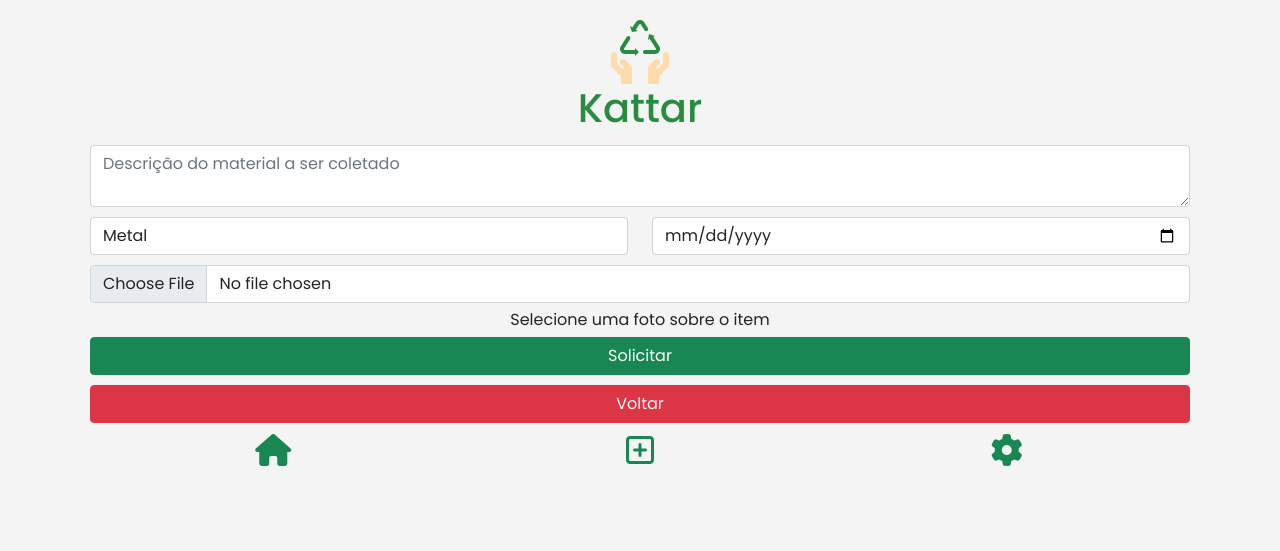
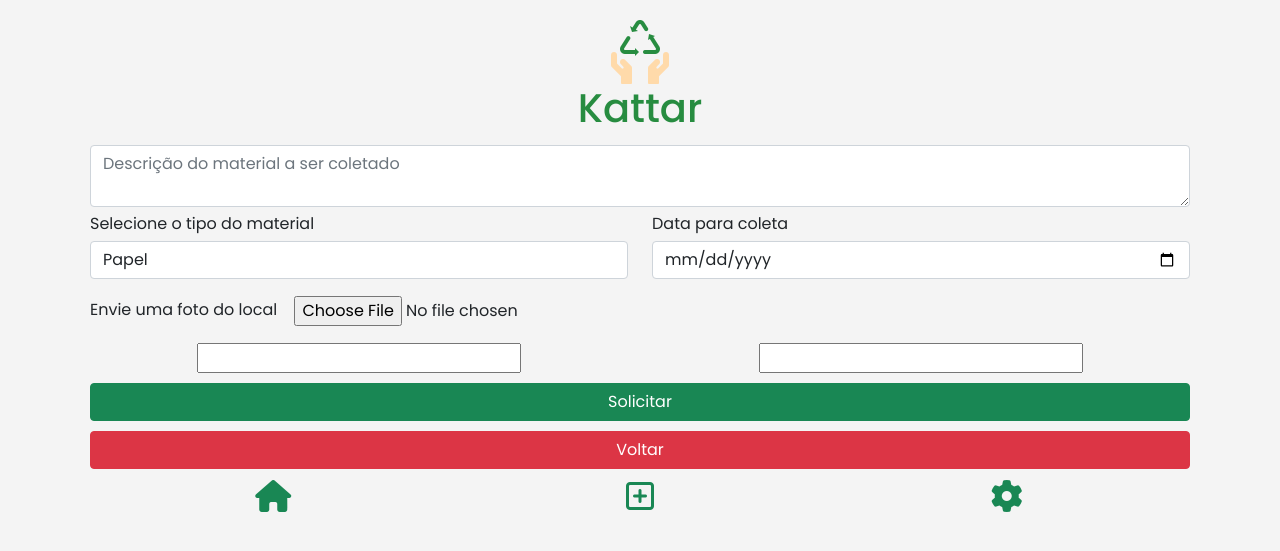
Before and after one commit to regilanmeira/kattar, a PHP site: page /coleta_solicitar.php in a window 1280 px wide. Shown: the top 551 px of the page. Run offline with PHP 8.4, Linux system fonts and the light colour scheme; some libraries are stand-ins or nearby versions.

Commit message:
Página de coleta - latitude e longitude e envio de imagens

```diff
--- a/model/coleta.php
+++ b/model/coleta.php
@@ -1,6 +1,6 @@
 <?php
 
-include "conexao_bd.php";
+include "config_bd.php";
 
 class Coleta
 {
--- a/view/coleta_solicitar.php
+++ b/view/coleta_solicitar.php
@@ -4,10 +4,16 @@
 <head>
     <meta charset="UTF-8">
     <meta name="viewport" content="width=device-width, initial-scale=1.0">
-    <?php require "referencias.php" ?>
+    <?php require "referencias.php";
+    require "config_bd.php";
+    ?>
+
+    <script src="localizacao.js"></script>
 </head>
 
-<body>
+<body onload="getLocation();">
+    <form name="localizacao" method="post" action="../controller/coleta_solicitar_salvar.php" enctype="multipart/form-data">
+
         <div class="container">
 
             <div class="row">
@@ -19,11 +25,11 @@
                     <textarea class="form-control" name="descricao" placeholder="Descrição do material a ser coletado"></textarea>
                 </div>
 
-            <div class="col-md-6">
+                <div class="col-md-6" style="text-align: left;">
+                <label class="label" >Selecione o tipo do material</label>
+                    <select name="selectIdTipoMaterial" class="form-control">
 
-                <select name="materiais" class="form-control">
-                    <option style="background-color: #99AA00" ;>Metal</option>
-                    <option style="background-color: #008855" ;>Papel</option>
+                        <option>Papel</option>
                         <option>Plástico</option>
                         <option>Vidro</option>
 
@@ -31,12 +37,29 @@
 
                 </div>
 
-            <div class="col-md-6">
+                <div class="col-md-6" style="text-align: left;">
+                <label class="label" >Data para coleta</label>
                     <input type="date" class="form-control" placeholder="Data para coleta">
                 </div>
 
-            <div class="col-md-12">
-                <input type="file" class="form-control">Selecione uma foto sobre o item
+                <div class="col-md-12" style="text-align: left;">
+                    <label class="label">Envie uma foto do local</label>
+
+                    <input class="btn btn-btn-success" name="pic" type="file" accept="image/*">
+
+
+                </div>
+
+
+
+
+
+                <div class="col-md-6">
+                    <input type="text" class="input" name="txtLatitude">
+                </div>
+                <div class="col-md-6">
+
+                    <input type="text" class="input" name="txtLongitude">
                 </div>
 
 
@@ -47,9 +70,16 @@
                 <div class="col-md-12" style="text-align: left;">
 
 
-                <input type="submit" class="btn btn-success" value="Solicitar">
+
+
+                    <input type="submit" class="btn btn-success" value="Solicitar" >
                 </div>
             </div>
+
+
+
+
+
             <div class="row">
                 <div class="col-md-12" style="text-align: left;">
 
@@ -68,6 +98,8 @@
 
 
         </div>
+
+    </form>
 </body>
 
 </html>
```
Also changed, not shown: controller/coleta_solicitar_salvar.php (added, +36 -0 lines), view/config_bd.php (added, +48 -0 lines). Lines whose indentation alone changed are shown as unchanged.
